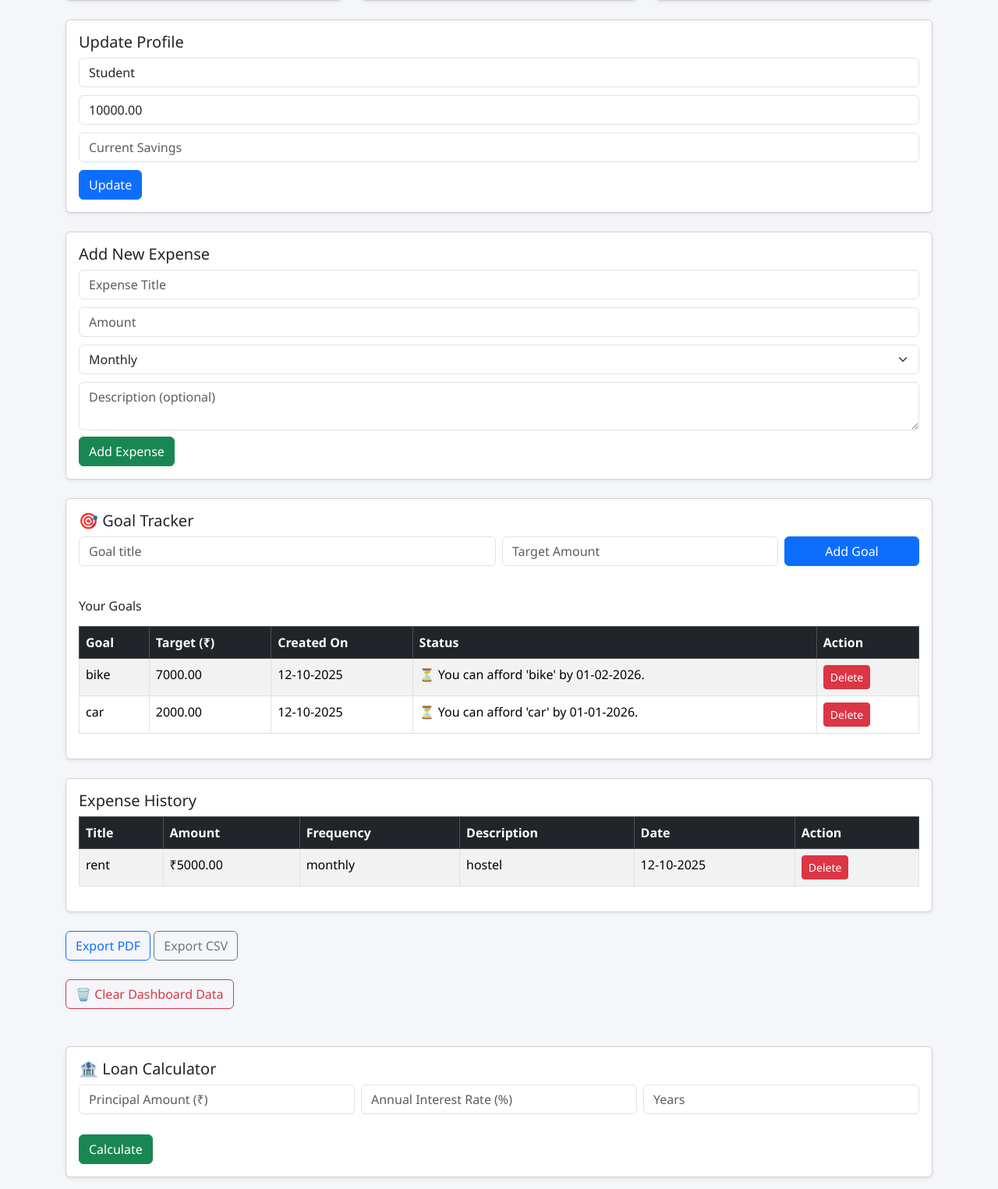
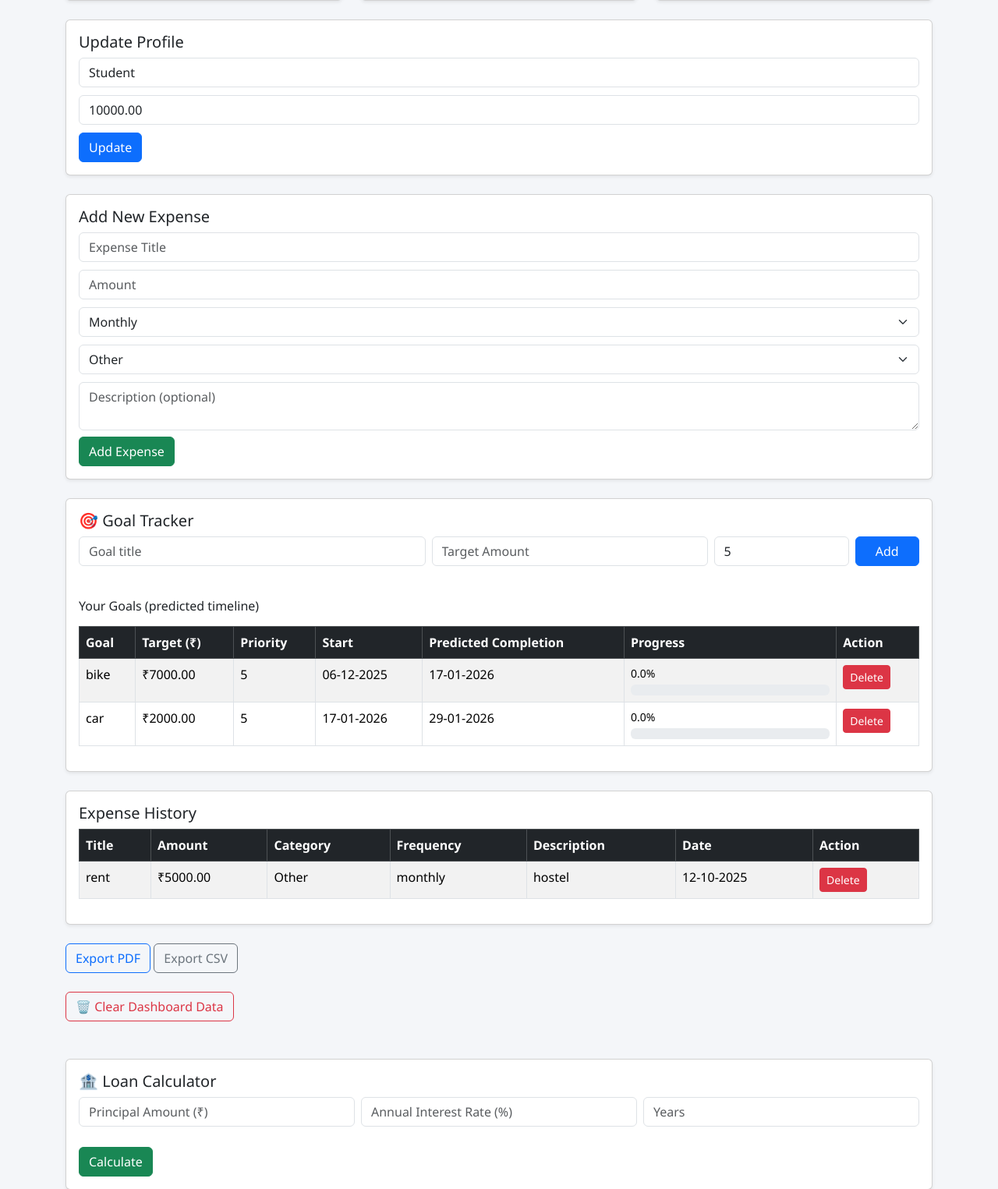
Before and after one commit to Sahilmadankar20/personal-finance, a Flask app: page /dashboard in a window 1280 px wide. Shown: the part 312-1837 px from the top of the page at 78% size. Run offline with Flask 2, Linux system fonts and the light colour scheme; a user stored in the database is signed in; data comes from the database, SQL or seed files in the repository.

Commit message:
Added goal priority and progress updates

```diff
--- a/app.py
+++ b/app.py
@@ -2,7 +2,7 @@ from flask import Flask, render_template, request, redirect, url_for, flash, ses
 from flask_sqlalchemy import SQLAlchemy
 from flask_login import LoginManager, login_user, login_required, logout_user, current_user, UserMixin
 from werkzeug.security import generate_password_hash, check_password_hash
-from datetime import date
+from datetime import date, datetime, timedelta
 import os, math, io, csv
 from reportlab.lib.pagesizes import letter
 from reportlab.pdfgen import canvas
@@ -58,13 +58,20 @@ class Goal(db.Model):
     title = db.Column(db.String(255), nullable=False)
     target_amount = db.Column(db.Numeric(12, 2), nullable=False)
     date_created = db.Column(db.Date, default=date.today)
+    # numeric priority (1 = highest). Default 5 if not provided.
+    priority = db.Column(db.Integer, default=5, nullable=False)
 
 @login_manager.user_loader
 def load_user(user_id):
     return User.query.get(int(user_id))
 
+
 # ---- Helpers ----
 def monthly_expense_total(user):
+    """
+    Returns: (monthly_total_as_float, categories_dict)
+    Converts daily/yearly frequencies into monthly equivalents.
+    """
     expenses = Expense.query.filter_by(user_id=user.id).all()
     total = 0.0
     categories = {}
@@ -81,6 +88,82 @@ def monthly_expense_total(user):
         categories.setdefault(key, 0.0)
         categories[key] += m
     return total, categories
+
+def predict_goals_sequential(user, monthly_saving, current_savings):
+    """
+    Sequential prediction algorithm using numeric priorities:
+    - Sort goals by numeric priority ascending (1 = highest), then by creation date.
+    - Use current_savings as immediate pot applied to the first goals in order.
+    - For remaining amount, compute fractional months needed = remaining / monthly_saving.
+      Convert months to days using average month length (30.44 days).
+    - Next goal's start_date = previous goal end_date.
+    Returns list of dicts with start_date, end_date, status, progress_percent.
+    """
+    results = []
+    # Fetch goals and sort by numeric priority then date_created then id
+    goals = sorted(
+        Goal.query.filter_by(user_id=user.id).all(),
+        key=lambda g: (g.priority if g.priority is not None else 9999, g.date_created, g.id)
+    )
+
+    start_dt = datetime.today()
+    remaining_pot = float(current_savings or 0.0)
+    avg_days_per_month = 30.44  # realistic month average
+
+    # Snapshot to show how much of each goal is already covered by current savings (progress)
+    original_savings = remaining_pot
+
+    for g in goals:
+        target = float(g.target_amount)
+        # progress percent based on original_savings towards the specific goal (bounded to 100)
+        if original_savings <= 0:
+            progress_percent = 0.0
+        else:
+            progress_percent = min(100.0, (original_savings / target) * 100.0)
+
+        if target <= 0:
+            end_dt = start_dt
+            status = "Invalid target"
+        else:
+            # If current pot covers the goal immediately:
+            if remaining_pot >= target:
+                end_dt = start_dt  # achieved now
+                status = f"✅ You can afford '{g.title}' now!"
+                remaining_pot -= target
+            else:
+                # use whatever remains from the pot
+                still_needed = target - remaining_pot
+                if monthly_saving <= 0:
+                    end_dt = None
+                    status = f"❌ Can't predict '{g.title}' (no monthly savings)."
+                    remaining_pot = 0.0
+                else:
+                    months_needed = still_needed / monthly_saving  # fractional months allowed
+                    days_needed = months_needed * avg_days_per_month
+                    # ensure at least 1 day if something is needed
+                    days_needed = max(1.0, days_needed)
+                    end_dt = start_dt + timedelta(days=days_needed)
+                    remaining_pot = 0.0
+                    status = f"⏳ Predicted by {end_dt.strftime('%d-%m-%Y')}"
+        results.append({
+            'goal': g,
+            'start_date': start_dt,
+            'end_date': end_dt,
+            'status': status,
+            'progress_percent': round(progress_percent, 2),
+            'priority': int(g.priority or 0)
+        })
+        # Next goal starts at end_dt (if end_dt is None, future goals cannot be predicted - keep same start)
+        last_end = results[-1]['end_date']
+        if last_end:
+            # next goal starts right after this end
+            start_dt = last_end
+        else:
+            # cannot predict further; keep start_dt unchanged (or break if you prefer)
+            start_dt = last_end or start_dt
+
+    return results
+
 
 # ---- Routes ----
 @app.route('/')
@@ -176,7 +259,7 @@ def dashboard():
     expense_values = list(categories.values())
 
     expenses = Expense.query.filter_by(user_id=user.id).order_by(Expense.date_recorded.desc()).all()
-    goals = Goal.query.filter_by(user_id=user.id).all()
+    goals = Goal.query.filter_by(user_id=user.id).order_by(Goal.priority, Goal.date_created).all()
 
     monthly_income = float(user.monthly_income or 0)
     current_savings = float(user.current_savings or 0)
@@ -184,22 +267,8 @@ def dashboard():
 
     warning = "⚠️ Expenses exceed income!" if monthly_total > monthly_income else ""
 
-    # Goal statuses
-    for g in goals:
-        goal_cost = float(g.target_amount)
-        if monthly_savings > 0:
-            remaining = goal_cost - current_savings
-            months_needed = math.ceil(remaining / monthly_savings)
-            future_date = date.today().replace(day=1)
-            month = (future_date.month + months_needed - 1) % 12 + 1
-            year = future_date.year + ((future_date.month + months_needed - 1) // 12)
-            future_month = date(year, month, 1).strftime('%d-%m-%Y')
-            if current_savings >= goal_cost:
-                g.status = f"✅ You can afford '{g.title}' now!"
-            else:
-                g.status = f"⏳ You can afford '{g.title}' by {future_month}."
-        else:
-            g.status = f"❌ You can't afford '{g.title}' yet (no monthly savings)."
+    # Use the sequential prediction helper
+    predicted_goals = predict_goals_sequential(user, monthly_savings, current_savings)
 
     # --- Loan Calculator ---
     loan_result = None
@@ -242,25 +311,36 @@ def dashboard():
                            expense_values=expense_values,
                            warning=warning,
                            goals=goals,
+                           predicted_goals=predicted_goals,
                            loan_result=loan_result)
+
 
 # ---- Add / Delete Goal & Expense ----
 @app.route('/goal/add', methods=['POST'])
 @login_required
 def add_goal():
     title = request.form.get('goal_title', '').strip()
-    target = float(request.form.get('goal_amount', 0))
+    try:
+        target = float(request.form.get('goal_amount', 0))
+    except:
+        target = 0.0
+    # parse priority (integer). Default to 5 if missing or invalid.
+    try:
+        priority = int(request.form.get('priority', 5))
+    except:
+        priority = 5
+
     if not title or target <= 0:
         flash('Please enter a valid goal and amount.', 'warning')
         return redirect(url_for('dashboard'))
     try:
-        goal = Goal(user_id=current_user.id, title=title, target_amount=target)
+        goal = Goal(user_id=current_user.id, title=title, target_amount=target, priority=priority)
         db.session.add(goal)
         db.session.commit()
         flash('Goal added successfully!', 'success')
-    except:
+    except Exception as ex:
         db.session.rollback()
-        flash('Error adding goal.', 'danger')
+        flash('Error adding goal: ' + str(ex), 'danger')
     return redirect(url_for('dashboard'))
 
 @app.route('/goal/delete/<int:goal_id>', methods=['POST'])
@@ -292,9 +372,9 @@ def add_expense():
         db.session.add(e)
         db.session.commit()
         flash('Expense added', 'success')
-    except:
+    except Exception as ex:
         db.session.rollback()
-        flash('Error adding expense', 'danger')
+        flash('Error adding expense: ' + str(ex), 'danger')
     return redirect(url_for('dashboard'))
 
 @app.route('/expenses/delete/<int:expense_id>', methods=['POST'])
@@ -313,6 +393,7 @@ def delete_expense(expense_id):
         flash('Error deleting expense', 'danger')
     return redirect(url_for('dashboard'))
 
+
 # ---- Export CSV / PDF ----
 @app.route('/export_csv')
 @login_required
@@ -327,38 +408,27 @@ def export_csv():
     for e in expenses:
         cw.writerow([e.title, float(e.amount), e.frequency, e.description or '', e.date_recorded.strftime('%d-%m-%Y')])
 
-    # Goals
+    # Goals with predictions (use same helper)
     cw.writerow([])
     cw.writerow(['Goals'])
-    cw.writerow(['Title', 'Target Amount', 'Date Created', 'Status'])
+    cw.writerow(['Title', 'Target Amount', 'Date Created', 'Priority', 'Predicted Completion', 'Status'])
 
     monthly_income = float(current_user.monthly_income or 0)
     current_savings = float(current_user.current_savings or 0)
     monthly_total, _ = monthly_expense_total(current_user)
     monthly_savings = monthly_income - monthly_total
 
-    goals = Goal.query.filter_by(user_id=current_user.id).all()
-    for g in goals:
-        goal_cost = float(g.target_amount)
-        if monthly_savings > 0:
-            remaining = goal_cost - current_savings
-            months_needed = math.ceil(max(0, remaining) / monthly_savings)
-            future_date = date.today().replace(day=1)
-            month = (future_date.month + months_needed - 1) % 12 + 1
-            year = future_date.year + ((future_date.month + months_needed - 1) // 12)
-            future_month = date(year, month, 1).strftime('%d-%m-%Y')
-            if current_savings >= goal_cost:
-                status = f"✅ You can afford '{g.title}' now!"
-            else:
-                status = f"⏳ You can afford '{g.title}' by {future_month}."
-        else:
-            status = f"❌ You can't afford '{g.title}' yet (no monthly savings)."
-        cw.writerow([g.title, float(g.target_amount), g.date_created.strftime('%d-%m-%Y'), status])
+    predicted = predict_goals_sequential(current_user, monthly_savings, current_savings)
+    for p in predicted:
+        g = p['goal']
+        pred_end = p['end_date'].strftime('%d-%m-%Y') if p['end_date'] else 'N/A'
+        cw.writerow([g.title, float(g.target_amount), g.date_created.strftime('%d-%m-%Y'), int(g.priority or 0), pred_end, p['status']])
 
     output = io.BytesIO()
     output.write(si.getvalue().encode('utf-8'))
     output.seek(0)
     return send_file(output, mimetype='text/csv', as_attachment=True, download_name='dashboard.csv')
+
 
 @app.route('/export_pdf')
 @login_required
@@ -385,31 +455,18 @@ def export_pdf():
     elements.append(Paragraph("Expenses", styles['Heading2']))
     elements.append(t)
 
-    # Goals Table
-    goals = Goal.query.filter_by(user_id=current_user.id).all()
-    data = [['Title','Target Amount','Date Created','Status']]
-
+    # Goals Table with predicted completion from helper
     monthly_income = float(current_user.monthly_income or 0)
     current_savings = float(current_user.current_savings or 0)
     monthly_total, _ = monthly_expense_total(current_user)
     monthly_savings = monthly_income - monthly_total
 
-    for g in goals:
-        goal_cost = float(g.target_amount)
-        if monthly_savings > 0:
-            remaining = goal_cost - current_savings
-            months_needed = math.ceil(max(0, remaining) / monthly_savings)
-            future_date = date.today().replace(day=1)
-            month = (future_date.month + months_needed - 1) % 12 + 1
-            year = future_date.year + ((future_date.month + months_needed - 1) // 12)
-            future_month = date(year, month, 1).strftime('%d-%m-%Y')
-            if current_savings >= goal_cost:
-                status = f"✅ You can afford '{g.title}' now!"
-            else:
-                status = f"⏳ You can afford '{g.title}' by {future_month}."
-        else:
-            status = f"❌ You can't afford '{g.title}' yet (no monthly savings)."
-        data.append([g.title, float(g.target_amount), g.date_created.strftime('%d-%m-%Y'), status])
+    predicted = predict_goals_sequential(current_user, monthly_savings, current_savings)
+    data = [['Title','Target Amount','Date Created','Priority','Predicted Completion','Status']]
+    for p in predicted:
+        g = p['goal']
+        pred_end = p['end_date'].strftime('%d-%m-%Y') if p['end_date'] else 'N/A'
+        data.append([g.title, float(g.target_amount), g.date_created.strftime('%d-%m-%Y'), int(g.priority or 0), pred_end, p['status']])
 
     t=Table(data, hAlign='LEFT')
     t.setStyle(TableStyle([
@@ -425,6 +482,7 @@ def export_pdf():
     doc.build(elements)
     buffer.seek(0)
     return send_file(buffer, as_attachment=True, download_name='dashboard.pdf', mimetype='application/pdf')
+
 
 # ---- Clear Dashboard ----
 @app.route('/dashboard/clear', methods=['POST'])
--- a/templates/dashboard.html
+++ b/templates/dashboard.html
@@ -44,9 +44,7 @@
       <div class="mb-2">
         <input type="number" class="form-control" name="monthly_income" placeholder="Monthly Income" value="{{ user.monthly_income or '' }}">
       </div>
-      <div class="mb-2">
-        <input type="number" class="form-control" name="current_savings" placeholder="Current Savings" value="{{ user.current_savings or '' }}">
-      </div>
+
       <button type="submit" class="btn btn-primary">Update</button>
     </form>
   </div>
@@ -64,6 +62,21 @@
           <option value="yearly">Yearly</option>
         </select>
       </div>
+
+      <!-- Category select added -->
+      <div class="mb-2">
+        <select class="form-select" name="category">
+          <option value="Other" selected>Other</option>
+          <option value="Food">Food</option>
+          <option value="Bills">Bills</option>
+          <option value="Rent">Rent</option>
+          <option value="Travel">Travel</option>
+          <option value="Shopping">Shopping</option>
+          <option value="Health">Health</option>
+          <option value="Education">Education</option>
+        </select>
+      </div>
+
       <div class="mb-2"><textarea class="form-control" name="description" placeholder="Description (optional)"></textarea></div>
       <button type="submit" class="btn btn-success">Add Expense</button>
     </form>
@@ -74,39 +87,63 @@
     <h5>🎯 Goal Tracker</h5>
     <form action="{{ url_for('add_goal') }}" method="POST" class="mb-3">
       <div class="row g-2">
-        <div class="col-md-6">
+        <div class="col-md-5">
           <input type="text" name="goal_title" class="form-control" placeholder="Goal title" required>
         </div>
         <div class="col-md-4">
           <input type="number" step="0.01" name="goal_amount" class="form-control" placeholder="Target Amount" required>
         </div>
         <div class="col-md-2">
-          <button type="submit" class="btn btn-primary w-100">Add Goal</button>
+          <input type="number" name="priority" class="form-control" placeholder="Priority (1 highest)" value="5" required>
+        </div>
+        <div class="col-md-1">
+          <button type="submit" class="btn btn-primary w-100">Add</button>
         </div>
       </div>
     </form>
 
-    {% if goals %}
-      <h6 class="mt-3">Your Goals</h6>
+    {% if predicted_goals %}
+      <h6 class="mt-3">Your Goals (predicted timeline)</h6>
       <table class="table table-striped table-bordered mt-2">
         <thead class="table-dark">
           <tr>
             <th>Goal</th>
             <th>Target (₹)</th>
-            <th>Created On</th>
-            <th>Status</th>
+            <th>Priority</th>
+            <th>Start</th>
+            <th>Predicted Completion</th>
+            <th>Progress</th>
             <th>Action</th>
           </tr>
         </thead>
         <tbody>
-          {% for g in goals %}
+          {% for p in predicted_goals %}
           <tr>
-            <td>{{ g.title }}</td>
-            <td>{{ g.target_amount }}</td>
-            <td>{{ g.date_created.strftime('%d-%m-%Y') }}</td>
-            <td>{{ g.status }}</td>
+            <td>{{ p.goal.title }}</td>
+            <td>₹{{ "%.2f"|format(p.goal.target_amount) }}</td>
+            <td>{{ p.priority }}</td>
             <td>
-              <form action="{{ url_for('delete_goal', goal_id=g.id) }}" method="POST" style="display:inline;">
+              {% if p.start_date %}
+                {{ p.start_date.strftime('%d-%m-%Y') }}
+              {% else %}
+                -
+              {% endif %}
+            </td>
+            <td>
+              {% if p.end_date %}
+                {{ p.end_date.strftime('%d-%m-%Y') }}
+              {% else %}
+                Not predictable
+              {% endif %}
+            </td>
+            <td style="min-width:200px;">
+              <div class="mb-1 small">{{ p.progress_percent }}%</div>
+              <div class="progress" style="height:14px;">
+                <div class="progress-bar" role="progressbar" style="width: {{ p.progress_percent }}%;" aria-valuenow="{{ p.progress_percent }}" aria-valuemin="0" aria-valuemax="100"></div>
+              </div>
+            </td>
+            <td>
+              <form action="{{ url_for('delete_goal', goal_id=p.goal.id) }}" method="POST" style="display:inline;">
                 <button type="submit" class="btn btn-sm btn-danger">Delete</button>
               </form>
             </td>
@@ -128,6 +165,7 @@
           <tr>
             <th>Title</th>
             <th>Amount</th>
+            <th>Category</th>
             <th>Frequency</th>
             <th>Description</th>
             <th>Date</th>
@@ -138,7 +176,8 @@
           {% for e in expenses %}
           <tr>
             <td>{{ e.title }}</td>
-            <td>₹{{ e.amount }}</td>
+            <td>₹{{ "%.2f"|format(e.amount) }}</td>
+            <td>{{ e.category or 'Other' }}</td>
             <td>{{ e.frequency }}</td>
             <td>{{ e.description or '-' }}</td>
             <td>{{ e.date_recorded.strftime('%d-%m-%Y') }}</td>
```
